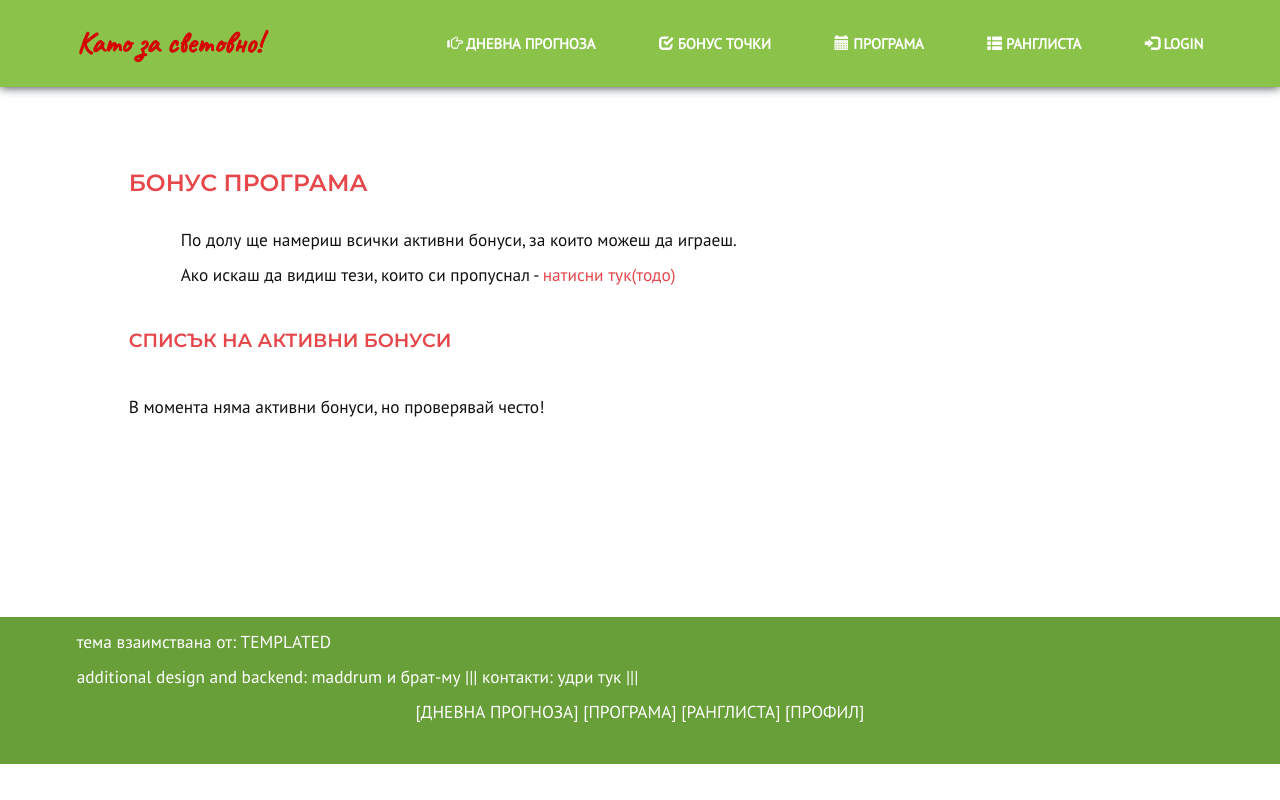
After one commit to maddrum/world_cup_results, a Django app: page /bonus/bonus-main in a window 1280 px wide. The commit adds this page. Run offline with Django 3.2, Linux system fonts and the light colour scheme; some libraries are stand-ins or nearby versions.

Commit message:
Deployment site Bonus Points Initial

```diff
--- a/bonus_points/urls.py
+++ b/bonus_points/urls.py
@@ -1,4 +1,7 @@
+from django.conf.urls import url
+from bonus_points import views
+
 app_name = 'bonus_points'
 urlpatterns = [
-
+    url(r'bonus-main', views.BonusMainListView.as_view(), name='bonus_main'),
 ]
--- a/bonus_points/views.py
+++ b/bonus_points/views.py
@@ -1,3 +1,14 @@
 from django.shortcuts import render
+from django.views.generic import ListView
+from bonus_points.models import BonusDescription
+
 
 # Create your views here.
+
+class BonusMainListView(ListView):
+    template_name = 'bonus_points/bonus-main.html'
+    model = BonusDescription
+    context_object_name = 'bonuses'
+
+    def get_queryset(self):
+        queryset = BonusDescription.objects.filter(bonus_active=True)
--- a/templates/base.html
+++ b/templates/base.html
@@ -36,6 +36,9 @@
             <a href="{% url 'matches:input_prediction' %}">
                 <icon class="glyphicon glyphicon-hand-right"></icon>
                 дневна прогноза</a>
+            <a href="{% url 'bonus_points:bonus_main' %}">
+                <icon class="glyphicon glyphicon-check"></icon>
+                бонус точки</a>
 
             <a href="{% url 'main_app:schedule' %}">
                 <icon class="glyphicon glyphicon-calendar"></icon>
--- /dev/null
+++ b/templates/bonus_points/bonus-main.html
@@ -0,0 +1,31 @@
+{% extends 'base.html' %}
+{% block body_content %}
+    <div class="inner">
+        <h3>Бонус програма</h3>
+        <div class="inner">
+            По долу ще намериш всички активни бонуси, за които можеш да играеш.<br>
+            Ако искаш да видиш тези, които си пропуснал - <a href="#">натисни тук(тодо)</a>
+        </div>
+        <div>
+        <br>
+            <h4>Списък на активни бонуси</h4>
+            <ul>
+                {% for item in bonuses %}.
+                    {% if item.bonus_active %}
+                        <li>
+                            {{ item }}
+                            <div class="inner">
+                                <p> Акивно до {{ item.active_until }}</p>
+                            </div>
+                        </li>
+                    {% endif %}
+                {% endfor %}
+            </ul>
+        </div>
+
+        {% if not bonuses %}
+            В момента няма активни бонуси, но проверявай често!
+        {% endif %}
+
+    </div>
+{% endblock %}
```
Also changed, not shown: bonus_points/models.py (+12 -2 lines), bonus_points/migrations/0002_auto_20180616_1549.py (added).
